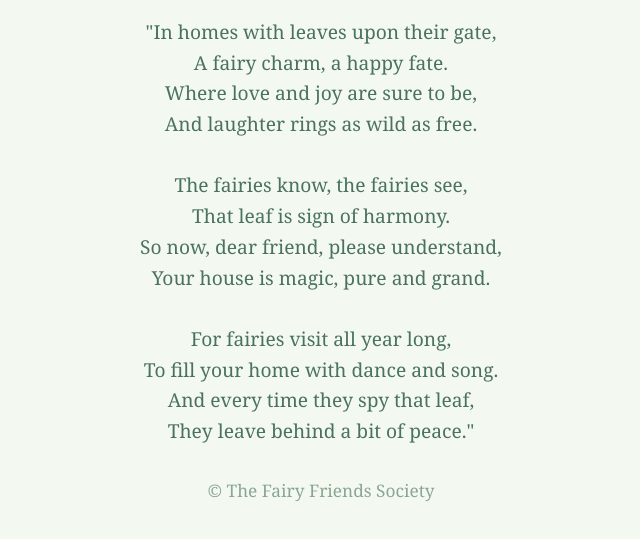
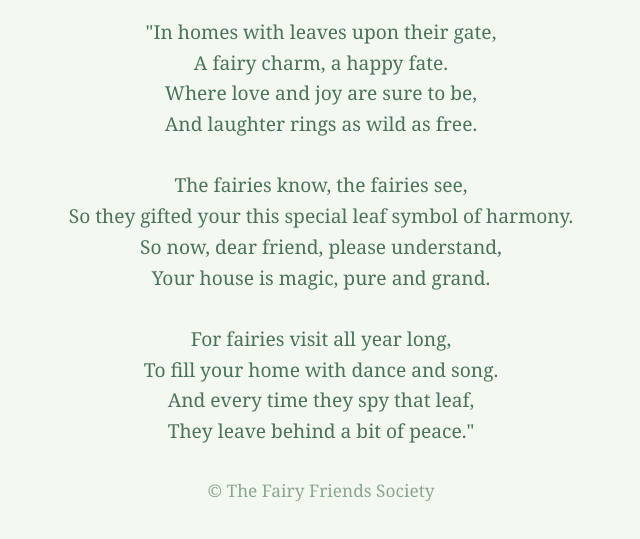
Before and after one commit to chrisdows/fairy_leaf, a plain HTML site: page index.html in a window 1280 px wide. Shown: the part 329-868 px from the top of the page, without its empty margins (319-959 px from the left). Drawn offline with Linux system fonts and the light colour scheme.

Commit message:
Update index.html

```diff
--- a/index.html
+++ b/index.html
@@ -1,4 +1,4 @@
-<!DOCTYPE html>
+ <!DOCTYPE html>
 <html lang="en">
 <head>
     <meta charset="UTF-8">
@@ -77,7 +77,7 @@
             Where love and joy are sure to be,<br>
             And laughter rings as wild as free.<br><br>
             The fairies know, the fairies see,<br>
-            That leaf is sign of harmony.<br>
+            So they gifted your this special leaf symbol of harmony.<br>
             So now, dear friend, please understand,<br>
             Your house is magic, pure and grand.<br><br>
             For fairies visit all year long,<br>
```
